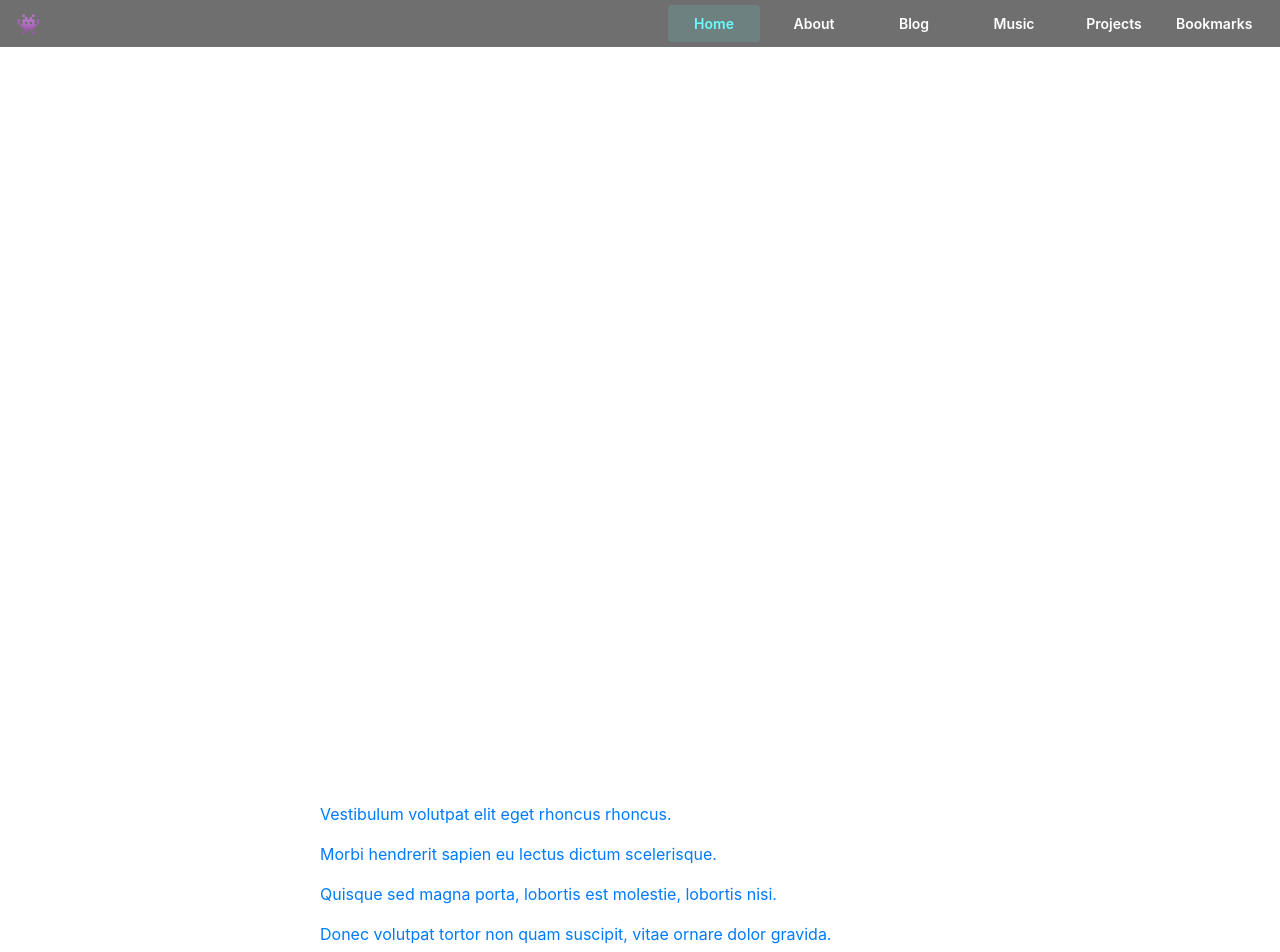
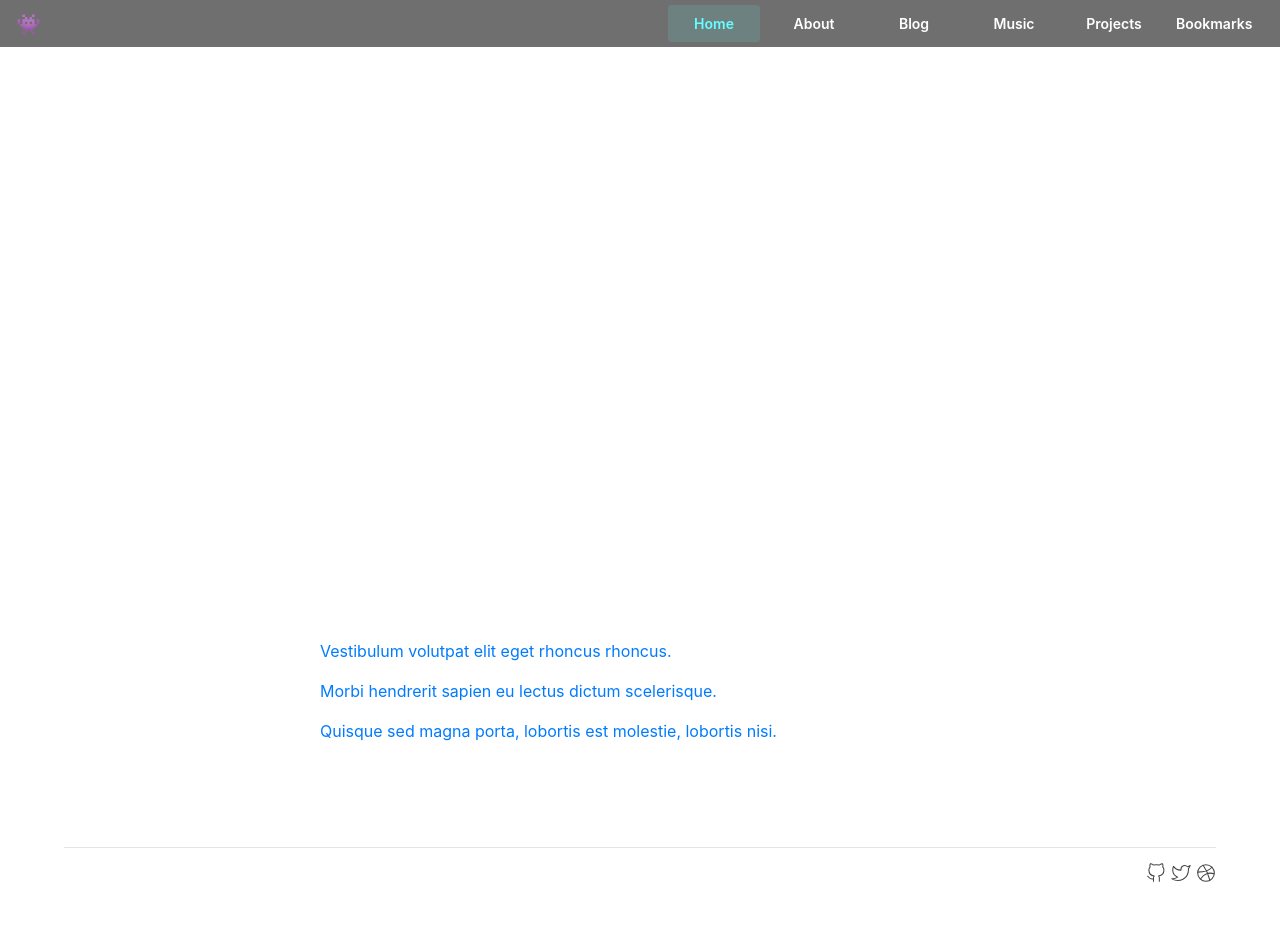
Before and after one commit to ataricoder/www, a Next.js app: page / in a window 1280 px wide. Shown: the top 952 px of the page. After the commit the page ends 895 px from the top, so only its background shows below. Built offline with nearby package versions, Linux system fonts and the light colour scheme.

Commit message:
centered main content

```diff
--- a/components/layout/layout.module.css
+++ b/components/layout/layout.module.css
@@ -2,6 +2,7 @@
 	/* padding: 128px 64px; */
 	max-width: 640px;
 	margin: 128px auto;
+	height: calc(100vh - 256px) !important;
 }
 
 @media (max-width: 991px) {
--- a/pages/index.js
+++ b/pages/index.js
@@ -35,18 +35,6 @@ export default function Blog() {
 				ipsum ullamcorper, ac finibus nulla fermentum. Aliquam eget
 				vehicula lorem, nec auctor dui.
 			</p>
-			<p>
-				Nam faucibus in arcu eu commodo. Donec quis dui sit amet sapien
-				venenatis pretium et maximus metus. Sed sed enim eu massa
-				tincidunt ullamcorper. Ut fringilla volutpat purus id
-				sollicitudin. Integer interdum porttitor ligula sed sagittis.
-				Quisque ac augue ultrices, fringilla nisi ac, ullamcorper quam.
-				Integer lacinia dolor eget mi tincidunt, in rhoncus lectus
-				ultricies. Donec aliquet consectetur ligula. Pellentesque
-				bibendum egestas facilisis. Aliquam at lacinia sem, vitae
-				interdum dui. Nulla nec est arcu. Integer non tortor rutrum,
-				semper arcu non, congue sapien. Vivamus nec dolor sem.
-			</p>
 			<ul>
 				<a href="/about">
 					Vestibulum volutpat elit eget rhoncus rhoncus.
@@ -63,12 +51,6 @@ export default function Blog() {
 					nisi.
 				</a>
 			</ul>
-			<ul>
-				<a href="/about">
-					Donec volutpat tortor non quam suscipit, vitae ornare dolor
-					gravida.
-				</a>
-			</ul>
 		</Layout>
 	);
 }
```
